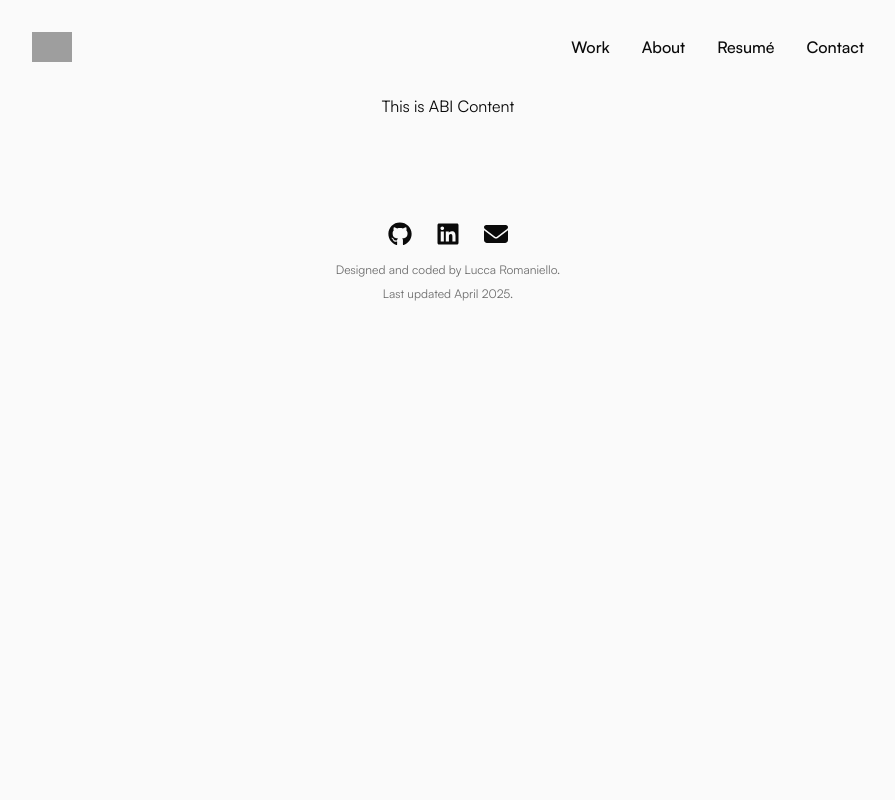
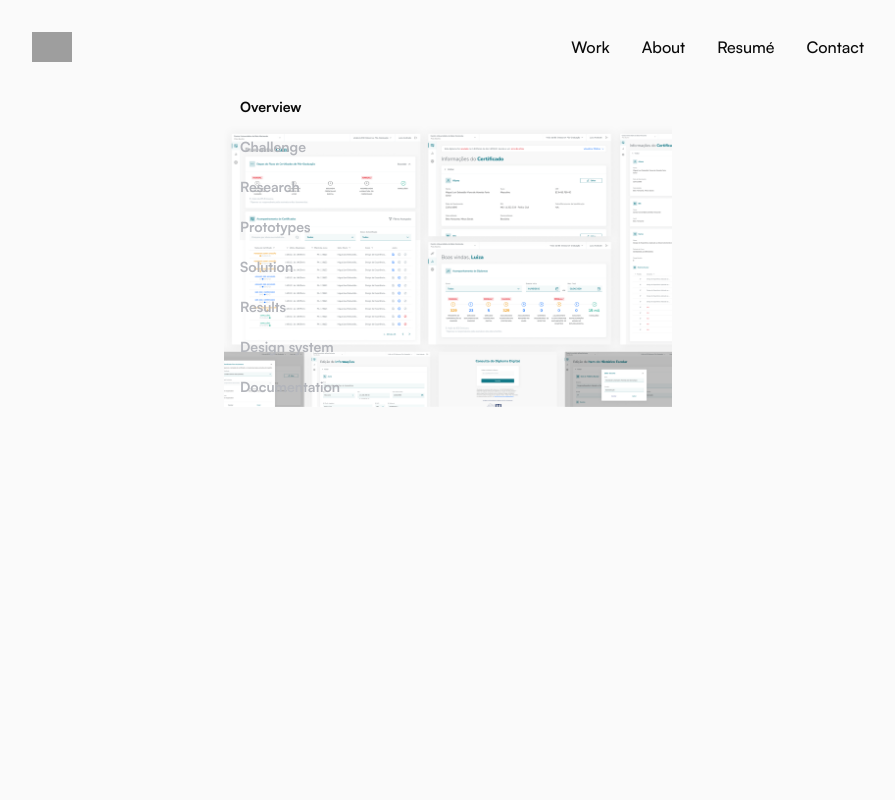
Before and after one commit to luccaromaniello/portfolio, a Next.js app: page /design/abinbev in a window 1280 px wide. Shown: the top 800 px of the page, without its empty margins (192-1087 px from the left). Built offline with nearby package versions, Linux system fonts and the light colour scheme; grey boxes are pictures that could not be loaded.

Commit message:
Refactor case overview component to be reusable

```diff
--- a/src/app/(projects)/design/abinbev/page.tsx
+++ b/src/app/(projects)/design/abinbev/page.tsx
@@ -1,9 +1,20 @@
+import SideMenu from "@/components/cases/abinbev/SideMenu";
+import CaseOverview from "@/components/cases/CaseOverview";
+import Section from "@/components/cases/Section";
+
 export default function AbInbev() {
   return (
-    <div>
-      <div>
-        This is ABI Content
-      </div>
+    <div className="flex flex-col gap-12 sm:gap-16">
+      <SideMenu />
+      <Section
+        id="overview"
+        image={{
+          url: "/images/cases/anima/anima-overview.png",
+          alt: "A web platform by Ânima Educação showcasing a user-friendly mockup overview for generating personalized Bachelor's and Master's degrees.",
+        }}
+      >
+        {/* <CaseOverview /> */}
+      </Section>
     </div>
-  )
+  );
 }
--- a/src/app/(projects)/design/anima-educacao/page.tsx
+++ b/src/app/(projects)/design/anima-educacao/page.tsx
@@ -1,15 +1,33 @@
 import HighlightCard from "@/components/cases/HighlightCard";
 import "@/styles/alignments.css";
 import Section from "@/components/cases/Section";
-import SideMenu from "@/components/cases/Anima/SideMenu";
-import CaseOverview from "@/components/cases/Anima/CaseOverview";
-import DesignDocumentation from "@/components/cases/Anima/DesignDocumentation";
-import DesignSystem from "@/components/cases/Anima/DesignSystem";
-import Prototypes from "@/components/cases/Anima/Prototypes";
-import Research from "@/components/cases/Anima/Research";
-import Solution from "@/components/cases/Anima/Solution";
+import SideMenu from "@/components/cases/anima/SideMenu";
+import CaseOverview from "@/components/cases/CaseOverview";
+import DesignDocumentation from "@/components/cases/anima/DesignDocumentation";
+import DesignSystem from "@/components/cases/anima/DesignSystem";
+import Prototypes from "@/components/cases/anima/Prototypes";
+import Research from "@/components/cases/anima/Research";
+import Solution from "@/components/cases/anima/Solution";
 
 export default function AnimaEducacao() {
+  const overview = {
+    heading: {
+      headline:
+        "build a web platform that is used to generate Bachelor's and Master's certificates for more than 350.000 students in Brazil.",
+      company: "Ânima Educação",
+      link: "https://www.linkedin.com/company/animaeducacao/",
+    },
+    overview: {
+      description: `Ânima Educação is a company responsible for managing multiple private universities within Brazil. In 2020, they realized that its platform could be restructured to attend not only Ânima itself, but other higher education organizations.
+        \nThis was possible since the Ministry of Education requirements should be followed by any organization that provides certificates to their students.`,
+      date: "August 2020 - July 2021",
+      role: "Product Designer — dti digital + Ânima Educação",
+      keywords: "User research, visual design, usability testing.",
+      results:
+        "Delivered the new platform to Ânima, which by 2021 was used to attend around 350.000 students.",
+    },
+  };
+
   return (
     <div className="flex flex-col gap-12 sm:gap-16">
       <SideMenu />
@@ -20,7 +38,7 @@ export default function AnimaEducacao() {
           alt: "A web platform by Ânima Educação showcasing a user-friendly mockup overview for generating personalized Bachelor's and Master's degrees.",
         }}
       >
-        <CaseOverview />
+        <CaseOverview heading={overview.heading} overview={overview.overview} />
       </Section>
       <Section id="challenge">
         <HighlightCard
--- /dev/null
+++ b/src/components/cases/CaseOverview/index.tsx
@@ -0,0 +1,39 @@
+import "@/styles/alignments.css";
+import CaseHeading from "@/components/cases/typography/CaseHeading";
+import Overview from "@/components/cases/Overview";
+
+interface CaseOverviewProps {
+  heading: {
+    headline: string;
+    company: string;
+    link: string;
+  };
+  overview: {
+    description: string;
+    date: string;
+    role: string;
+    keywords: string;
+    results: string;
+  };
+}
+
+const CaseOverview = ({ heading, overview }: CaseOverviewProps) => {
+  return (
+    <div className="section-container">
+      <CaseHeading
+        headline={heading.headline}
+        company={heading.company}
+        link={heading.link}
+      />
+      <Overview
+        description={overview.description}
+        date={overview.date}
+        role={overview.role}
+        keywords={overview.keywords}
+        results={overview.results}
+      />
+    </div>
+  );
+};
+
+export default CaseOverview;
--- a/src/components/cases/Overview/index.tsx
+++ b/src/components/cases/Overview/index.tsx
@@ -2,7 +2,7 @@ import Label from "@/components/cases/typography/Label";
 import Text from "@/components/cases/typography/Text";
 
 interface OverviewProps {
-  overview: string;
+  description: string;
   date: string;
   role: string;
   keywords: string;
@@ -10,7 +10,7 @@ interface OverviewProps {
 }
 
 const Overview = ({
-  overview,
+  description,
   date,
   role,
   keywords,
@@ -20,7 +20,7 @@ const Overview = ({
     <div className="flex flex-col sm:flex-row gap-8 sm:gap-24">
       <div className="flex flex-col">
         <Label text="Overview" />
-        <Text text={overview} />
+        <Text text={description} />
       </div>
       <div className="flex flex-col sm:basis-96 gap-8 sm:shrink-0">
         <div className="flex flex-col">
--- /dev/null
+++ b/src/components/cases/abinbev/SideMenu/index.tsx
@@ -0,0 +1,117 @@
+"use client";
+import React, { useState, useEffect, useRef } from "react";
+import "./styles.css";
+
+const SideMenu = () => {
+  const [activeSection, setActiveSection] = useState<string | null>(null);
+  const observer = useRef<IntersectionObserver>(null);
+
+  useEffect(() => {
+    observer.current = new IntersectionObserver(
+      (entries) => {
+        const visibleSection = entries.find(
+          (entry) => entry.isIntersecting,
+        )?.target;
+
+        if (visibleSection) {
+          setActiveSection(visibleSection.id);
+        }
+      },
+      {
+        threshold: 0.5,
+      },
+    );
+
+    const sections = document.querySelectorAll("[data-section]");
+
+    sections.forEach((section) => {
+      observer.current?.observe(section);
+    });
+
+    return () => {
+      sections.forEach((section) => {
+        observer.current?.unobserve(section);
+      });
+    };
+  }, []);
+
+  return (
+    <ul
+      className="hidden sm:flex flex-col gap-4 fixed px-4 z-10"
+      onClick={(event: React.SyntheticEvent) => {
+        event.preventDefault();
+        const target = event.target as HTMLAnchorElement;
+        const id = target.getAttribute("href")?.replace("#", "");
+        const element = document.getElementById(String(id));
+        element?.scrollIntoView({ behavior: "smooth" });
+      }}
+    >
+      <li>
+        <a
+          href="#overview"
+          className={`side-link ${activeSection === "overview" ? "active" : ""}`}
+        >
+          Overview
+        </a>
+      </li>
+      <li>
+        <a
+          href="#challenge"
+          className={`side-link ${activeSection === "challenge" ? "active" : ""}`}
+        >
+          Challenge
+        </a>
+      </li>
+      <li>
+        <a
+          href="#research"
+          className={`side-link ${activeSection === "research" ? "active" : ""}`}
+        >
+          Research
+        </a>
+      </li>
+      <li>
+        <a
+          href="#prototypes"
+          className={`side-link ${activeSection === "prototypes" ? "active" : ""}`}
+        >
+          Prototypes
+        </a>
+      </li>
+      <li>
+        <a
+          href="#solution"
+          className={`side-link ${activeSection === "solution" ? "active" : ""}`}
+        >
+          Solution
+        </a>
+      </li>
+      <li>
+        <a
+          href="#results"
+          className={`side-link ${activeSection === "results" ? "active" : ""}`}
+        >
+          Results
+        </a>
+      </li>
+      <li>
+        <a
+          href="#design-system"
+          className={`side-link ${activeSection === "design-system" ? "active" : ""}`}
+        >
+          Design system
+        </a>
+      </li>
+      <li>
+        <a
+          href="#design-documentation"
+          className={`side-link ${activeSection === "design-documentation" ? "active" : ""}`}
+        >
+          Documentation
+        </a>
+      </li>
+    </ul>
+  );
+};
+
+export default SideMenu;
--- /dev/null
+++ b/src/components/cases/abinbev/SideMenu/styles.css
@@ -0,0 +1,7 @@
+.side-link {
+  @apply text-sm font-bold text-content-tertiary hover:text-content-primary;
+}
+
+.active {
+  @apply text-content-primary hover:text-content-tertiary;
+}
--- a/src/components/cases/anima/CaseOverview/index.tsx
+++ /dev/null
@@ -1,25 +0,0 @@
-import "@/styles/alignments.css";
-import CaseHeading from "@/components/cases/typography/CaseHeading";
-import Overview from "@/components/cases/Overview";
-
-const CaseOverview = () => {
-  return (
-    <div className="section-container">
-      <CaseHeading
-        headline="build a web platform that is used to generate Bachelor's and Master's certificates for more than 350.000 students in Brazil."
-        company="Ânima Educação"
-        link="https://www.linkedin.com/company/animaeducacao/"
-      />
-      <Overview
-        overview={`Ânima Educação is a company responsible for managing multiple private universities within Brazil. In 2020, they realized that its platform could be restructured to attend not only Ânima itself, but other higher education organizations.
-        \nThis was possible since the Ministry of Education requirements should be followed by any organization that provides certificates to their students.`}
-        date="August 2020 - July 2021"
-        role="Product Designer — dti digital + Ânima Educação"
-        keywords="User research, visual design, usability testing."
-        results="Delivered the new platform to Ânima, which by 2021 was used to attend around 350.000 students."
-      />
-    </div>
-  );
-};
-
-export default CaseOverview;
```
